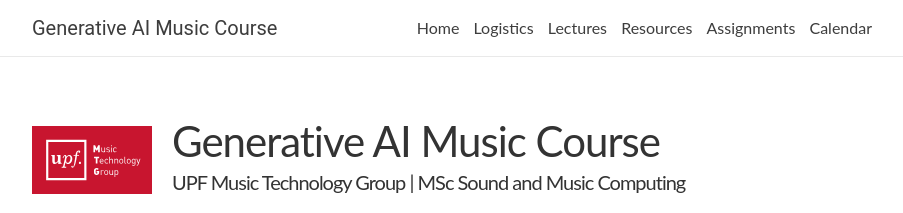
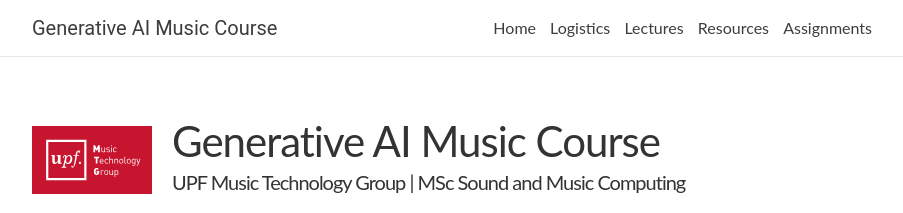
Before and after one commit to upf-smc-genai-music/upf-smc-genai-music.github.io, a Jekyll site: the page built from _pages/about.md, in a window 1280 px wide. Shown: the top 213 px of the page, without its empty margins (188-1091 px from the left). Built offline with Jekyll 4.4.1, drawn with Linux system fonts in a browser that asks for light colours; nearby versions of some CDN libraries; comment, search, counter and statistics services are not loaded.

Commit message:
remove calendar from navbar

```diff
--- a/_includes/header.html
+++ b/_includes/header.html
@@ -24,7 +24,7 @@
         <a class="page-link" href="{{ '/lectures/' | relative_url }}">Lectures</a>
         <a class="page-link" href="{{ '/resources/' | relative_url }}">Resources</a>
         <a class="page-link" href="{{ '/assignments/' | relative_url }}">Assignments</a>
-        <a class="page-link" href="{{ '/calendar/' | relative_url }}">Calendar</a>
+        <!-- <a class="page-link" href="{{ '/calendar/' | relative_url }}">Calendar</a> -->
       </div>
     </nav>
 
```
